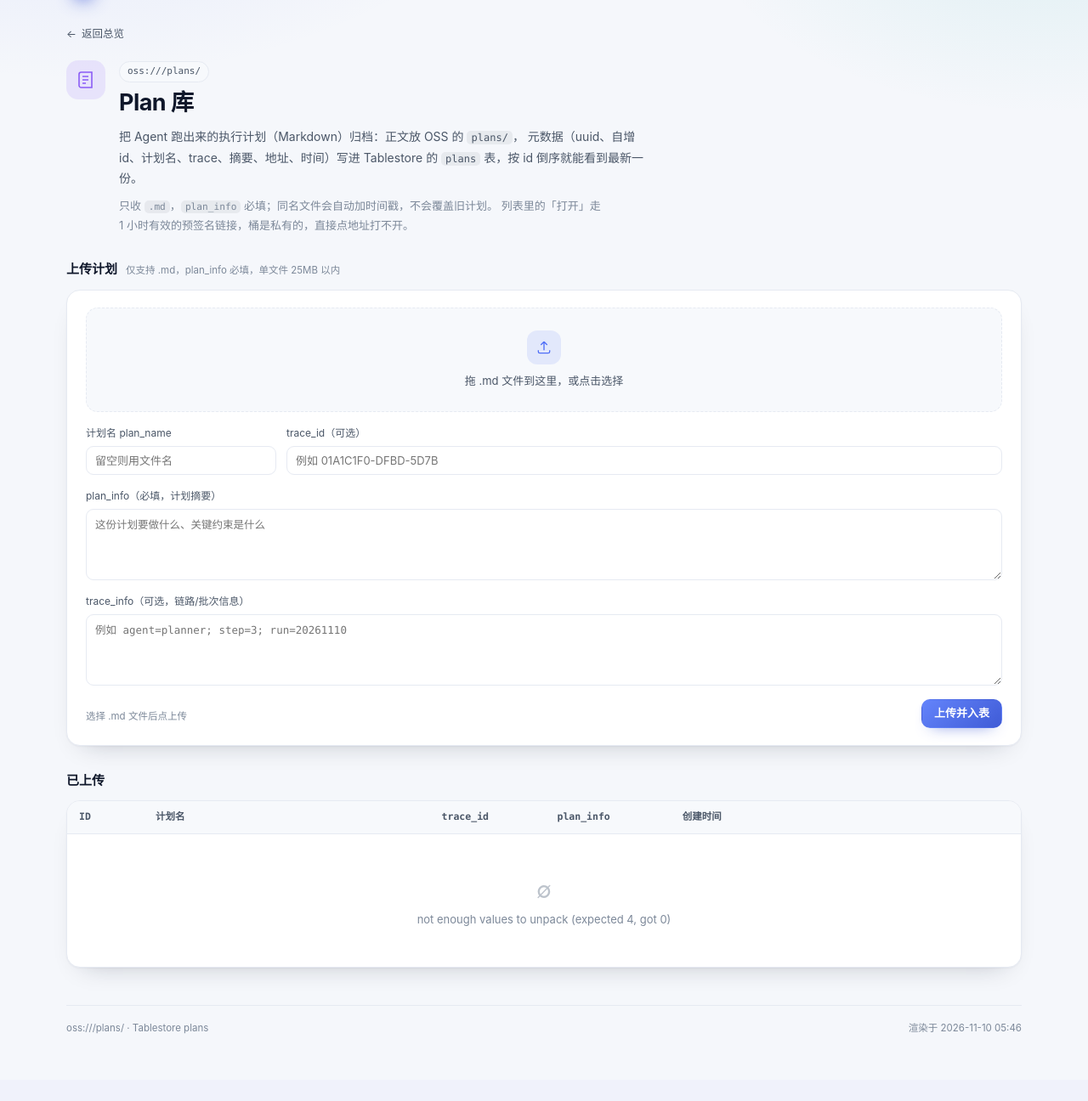
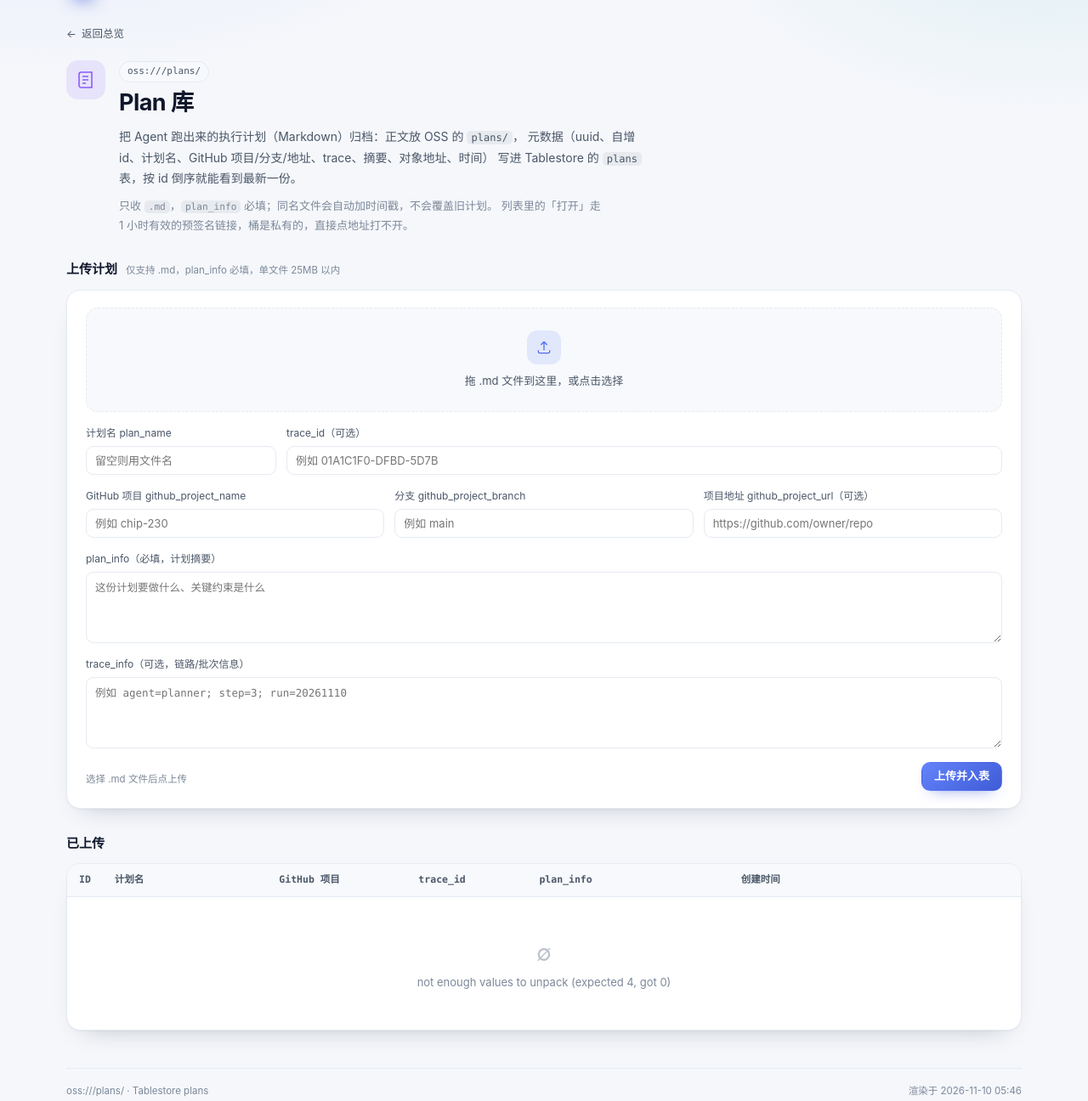
Before and after one commit to davine47/chip-230, a Flask app: page /plans in a window 1280 px wide. Shown: the part 68-1364 px from the top of the page at 85% size. Before the commit the page ends 1285 px from the top, so only its background shows below. Run offline with Flask 3, Linux system fonts and the light colour scheme; data that the repository does not hold is empty; parts of the project's set-up code (start-up, migrations or seed data) failed here and were passed over.

Commit message:
feat(plans): 增加 GitHub 项目信息字段并在看板展示
- plans 表新增属性列 github_project_name / github_project_url / github_project_branch
  （Tablestore 属性列免 schema，不需要 DDL，直接写即可）
- 上传表单加三项：项目名、分支必填，项目地址可选（为空不写该列）
- 列表新增「GitHub 项目」列：项目名 + 分支 tag，有地址时渲染成外链
- 表格列宽调整，避免 plan_info / 创建时间被挤成多行
- README 同步字段与 curl 示例

```diff
--- a/tair/plans.py
+++ b/tair/plans.py
@@ -36,7 +36,17 @@ from . import tablestore as ts_helper
 from .config import Settings
 
 TABLE = "plans"
-COLUMNS = ["plan_name", "trace_id", "trace_info", "plan_info", "create_time", "oss_url"]
+COLUMNS = [
+    "plan_name",
+    "trace_id",
+    "trace_info",
+    "plan_info",
+    "create_time",
+    "oss_url",
+    "github_project_name",
+    "github_project_url",
+    "github_project_branch",
+]
 _BAD_CHARS = re.compile(r'[\\/:*?"<>|\x00-\x1f]')
 
 _oss = oss_helper.shared_client
@@ -75,6 +85,9 @@ def save_plan(
     trace_id: str,
     trace_info: str,
     plan_info: str,
+    github_project_name: str = "",
+    github_project_url: str = "",
+    github_project_branch: str = "",
 ) -> dict[str, Any]:
     """上传 .md 到 OSS 的 plans/，并往 plans 表插一行。"""
     name = safe_plan_name(plan_name or filename)
@@ -94,18 +107,21 @@ def save_plan(
     now_ms = int(time.time() * 1000)
     url = oss_helper.object_url(settings, bucket, key)
 
-    row = Row(
-        [("uuid", doc_uuid), ("id", PK_AUTO_INCR)],
-        [
-            ("plan_name", name),
-            ("trace_id", trace_id),
-            ("trace_info", trace_info),
-            ("plan_info", plan_info),
-            ("create_time", now_ms),
-            # 计划名可能重名（会加时间戳），把完整地址存下来，取/删才不用猜
-            ("oss_url", url),
-        ],
-    )
+    attrs = [
+        ("plan_name", name),
+        ("trace_id", trace_id),
+        ("trace_info", trace_info),
+        ("plan_info", plan_info),
+        ("create_time", now_ms),
+        # 计划名可能重名（会加时间戳），把完整地址存下来，取/删才不用猜
+        ("oss_url", url),
+        ("github_project_name", github_project_name),
+        ("github_project_branch", github_project_branch),
+    ]
+    # URL 是可选的，空着就不写这一列
+    if github_project_url:
+        attrs.append(("github_project_url", github_project_url))
+    row = Row([("uuid", doc_uuid), ("id", PK_AUTO_INCR)], attrs)
     _, ret = _ts(settings).put_row(
         TABLE,
         row,
@@ -122,6 +138,9 @@ def save_plan(
         "trace_info": trace_info,
         "plan_info": plan_info,
         "create_time": now_ms,
+        "github_project_name": github_project_name,
+        "github_project_url": github_project_url,
+        "github_project_branch": github_project_branch,
         "url": url,
         "size": len(data),
         "etag": put.etag,
--- a/web/app.py
+++ b/web/app.py
@@ -582,6 +582,9 @@ def api_plans_upload():
     plan_info = (request.form.get("plan_info") or "").strip()
     trace_id = (request.form.get("trace_id") or "").strip()
     trace_info = (request.form.get("trace_info") or "").strip()
+    github_name = (request.form.get("github_project_name") or "").strip()
+    github_url = (request.form.get("github_project_url") or "").strip()
+    github_branch = (request.form.get("github_project_branch") or "").strip()
 
     if file is None or not file.filename:
         raise ValueError("请选择要上传的 .md 文件")
@@ -589,6 +592,10 @@ def api_plans_upload():
         raise ValueError("计划只支持 .md 格式")
     if not plan_info:
         raise ValueError("plan_info 不能为空")
+    if not github_name:
+        raise ValueError("github_project_name 不能为空")
+    if not github_branch:
+        raise ValueError("github_project_branch 不能为空")
 
     data = file.read()
     if not data:
@@ -604,6 +611,9 @@ def api_plans_upload():
         trace_id=trace_id,
         trace_info=trace_info,
         plan_info=plan_info,
+        github_project_name=github_name,
+        github_project_url=github_url,
+        github_project_branch=github_branch,
     )
     PLAN_COUNT_CACHE.update(ts=0.0, value=0)
     return jsonify({"ok": True, "plan": plan})
--- a/web/static/plans.js
+++ b/web/static/plans.js
@@ -8,6 +8,9 @@
     fileHint: $("fileHint"),
     planName: $("planName"),
     traceId: $("traceId"),
+    githubName: $("githubName"),
+    githubBranch: $("githubBranch"),
+    githubUrl: $("githubUrl"),
     traceInfo: $("traceInfo"),
     planInfo: $("planInfo"),
     uploadBtn: $("uploadBtn"),
@@ -89,8 +92,27 @@
       nameCell.className = "cell-key";
       nameCell.textContent = plan.plan_name || "(未命名)";
 
+      const ghCell = document.createElement("td");
+      ghCell.className = "cell-gh";
+      if (plan.github_project_name) {
+        const repo = document.createElement(plan.github_project_url ? "a" : "span");
+        repo.textContent = plan.github_project_name;
+        if (plan.github_project_url) {
+          repo.href = plan.github_project_url;
+          repo.target = "_blank";
+          repo.rel = "noopener";
+        }
+        const branch = document.createElement("span");
+        branch.className = "tag tag--branch";
+        branch.textContent = plan.github_project_branch || "-";
+        ghCell.append(repo, branch);
+      } else {
+        ghCell.className = "muted";
+        ghCell.textContent = "—";
+      }
+
       const traceCell = document.createElement("td");
-      traceCell.className = "mono muted";
+      traceCell.className = "mono muted cell-nowrap";
       traceCell.textContent = plan.trace_id || "—";
 
       const infoCell = document.createElement("td");
@@ -98,6 +120,7 @@
       infoCell.textContent = plan.plan_info || "—";
 
       const timeCell = document.createElement("td");
+      timeCell.className = "cell-nowrap";
       timeCell.textContent = timeText(plan.create_time);
 
       const actions = document.createElement("td");
@@ -116,7 +139,7 @@
       del.addEventListener("click", () => removePlan(plan));
 
       actions.append(open, del);
-      tr.append(idCell, nameCell, traceCell, infoCell, timeCell, actions);
+      tr.append(idCell, nameCell, ghCell, traceCell, infoCell, timeCell, actions);
       els.rows.append(tr);
     });
   }
@@ -173,6 +196,13 @@
       els.planInfo.focus();
       return;
     }
+    const githubName = els.githubName.value.trim();
+    const githubBranch = els.githubBranch.value.trim();
+    if (!githubName || !githubBranch) {
+      toast("GitHub 项目和分支都要填", true);
+      (!githubName ? els.githubName : els.githubBranch).focus();
+      return;
+    }
 
     busy = true;
     els.uploadBtn.disabled = true;
@@ -184,6 +214,9 @@
     body.append("plan_info", planInfo);
     body.append("trace_id", els.traceId.value.trim());
     body.append("trace_info", els.traceInfo.value.trim());
+    body.append("github_project_name", githubName);
+    body.append("github_project_branch", githubBranch);
+    body.append("github_project_url", els.githubUrl.value.trim());
 
     try {
       const response = await fetch("/api/plans/upload", { method: "POST", body });
--- a/web/static/style.css
+++ b/web/static/style.css
@@ -705,6 +705,12 @@ tbody tr:hover {
   flex: 1;
 }
 
+.row--equal > .field,
+.row--equal > .field:last-child {
+  flex: 1 1 0;
+  min-width: 0;
+}
+
 /* --------------------------------------------------------------------------
    按钮
    -------------------------------------------------------------------------- */
@@ -953,6 +959,50 @@ tbody tr:hover {
   width: 90px;
 }
 
+.table--plans {
+  min-width: 1040px;
+}
+
+/* 列多，给关键列定个宽度，别让 plan_info 被挤成一条 */
+.table--plans th:nth-child(2) {
+  width: 18%;
+}
+
+.table--plans th:nth-child(3) {
+  width: 15%;
+}
+
+.table--plans th:nth-child(4) {
+  width: 13%;
+}
+
+.table--plans th:nth-child(5) {
+  width: 22%;
+}
+
+.table--plans th:nth-child(6) {
+  width: 12%;
+}
+
+.cell-nowrap {
+  white-space: nowrap;
+}
+
+.cell-gh a {
+  color: #3f5bd6;
+  text-decoration: none;
+}
+
+.cell-gh a:hover {
+  text-decoration: underline;
+}
+
+.tag--branch {
+  margin-left: 6px;
+  font-size: 10.5px;
+  color: var(--text-soft);
+}
+
 /* --------------------------------------------------------------------------
    抽屉（编辑 Key）
    -------------------------------------------------------------------------- */
--- a/web/templates/plans.html
+++ b/web/templates/plans.html
@@ -17,8 +17,8 @@
       <h1>Plan 库</h1>
       <p class="board__desc">
         把 Agent 跑出来的执行计划（Markdown）归档：正文放 OSS 的 <code>{{ prefix }}</code>，
-        元数据（uuid、自增 id、计划名、trace、摘要、地址、时间）写进 Tablestore 的
-        <code>{{ table }}</code> 表，按 id 倒序就能看到最新一份。
+        元数据（uuid、自增 id、计划名、GitHub 项目/分支/地址、trace、摘要、对象地址、时间）
+        写进 Tablestore 的 <code>{{ table }}</code> 表，按 id 倒序就能看到最新一份。
       </p>
       <p class="board__desc board__desc--sub">
         只收 <code>.md</code>，<code>plan_info</code> 必填；同名文件会自动加时间戳，不会覆盖旧计划。
@@ -57,6 +57,21 @@
           </label>
         </div>
 
+        <div class="row row--equal">
+          <label class="field">
+            <span>GitHub 项目 github_project_name</span>
+            <input id="githubName" type="text" placeholder="例如 chip-230" required />
+          </label>
+          <label class="field">
+            <span>分支 github_project_branch</span>
+            <input id="githubBranch" type="text" placeholder="例如 main" required />
+          </label>
+          <label class="field">
+            <span>项目地址 github_project_url（可选）</span>
+            <input id="githubUrl" type="text" placeholder="https://github.com/owner/repo" />
+          </label>
+        </div>
+
         <label class="field">
           <span>plan_info（必填，计划摘要）</span>
           <textarea id="planInfo" rows="3" placeholder="这份计划要做什么、关键约束是什么"></textarea>
@@ -83,11 +98,12 @@
 
     <div class="panel panel--flush">
       <div class="table-wrap">
-        <table>
+        <table class="table--plans">
           <thead>
             <tr>
               <th class="col-id">ID</th>
               <th class="col-doc">计划名</th>
+              <th>GitHub 项目</th>
               <th>trace_id</th>
               <th>plan_info</th>
               <th>创建时间</th>
```
Also changed, not shown: README.md.
